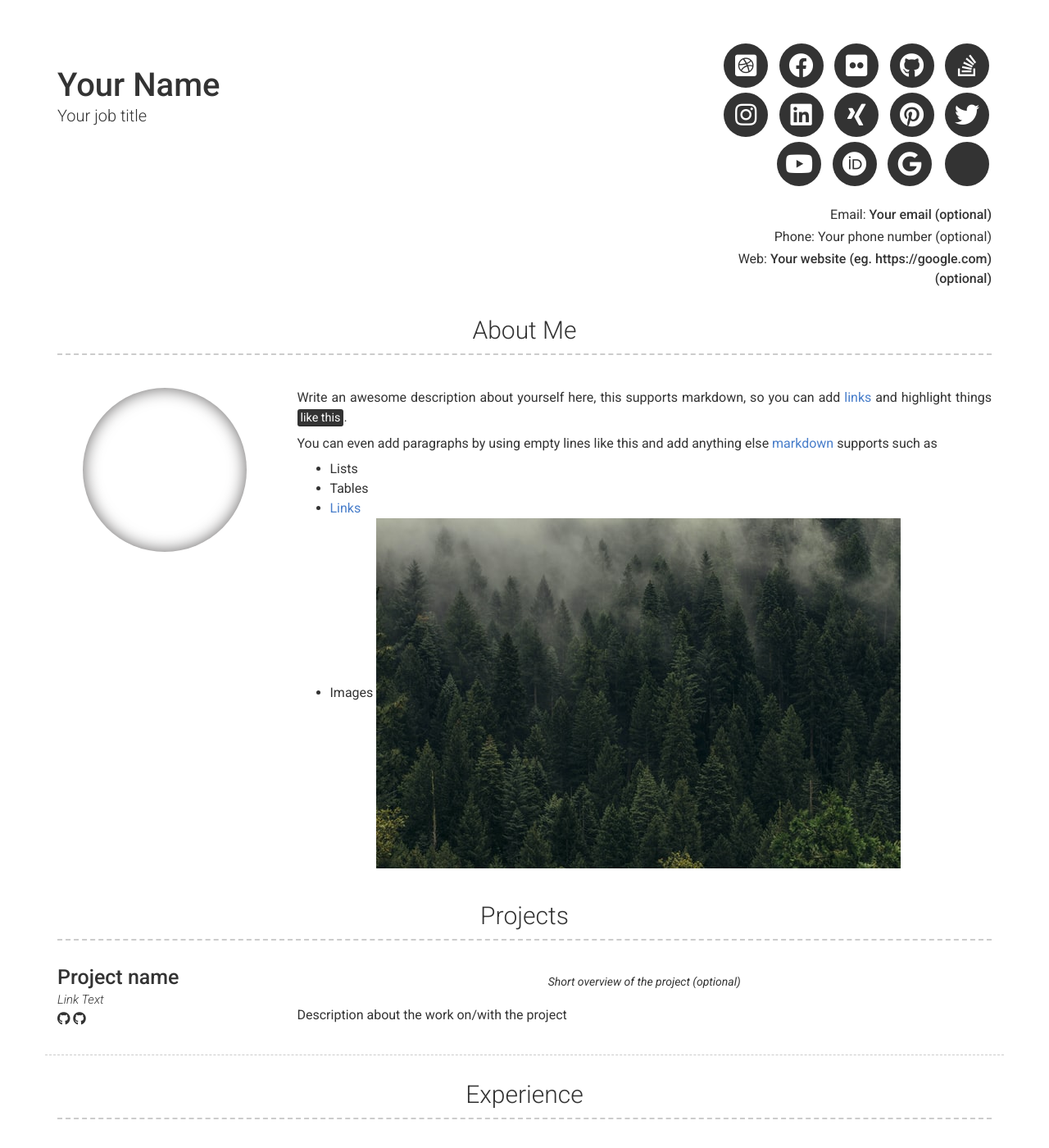
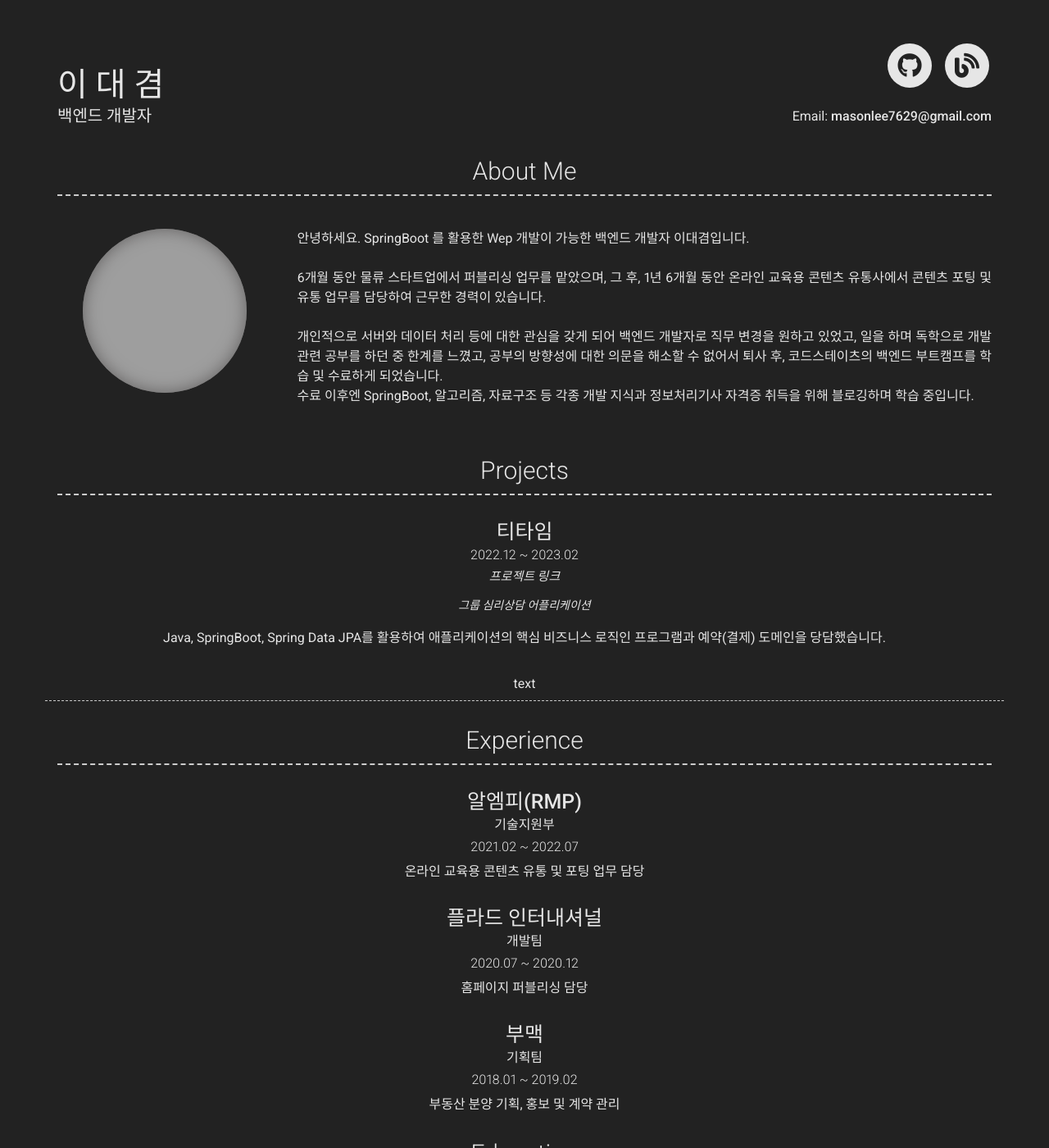
Before and after one commit to Masonlee7629/masonlee7629.github.io, a Jekyll site: the page built from index.md, in a window 1280 px wide and 1400 px high. Shown: the whole window at 82% size. Built offline with Jekyll 4.4.1, drawn with Linux system fonts in a browser that asks for light colours; nearby versions of some CDN libraries; some of the changed text lies outside the part shown; grey boxes are pictures that could not be loaded.

Commit message:
resume update

```diff
--- a/_config.yml
+++ b/_config.yml
@@ -6,38 +6,38 @@ repository: Git repository where your resume will be hosted, only required if yo
 version: 2
 
 # Personal info
-name: Your Name
-title: Your job title
-email: Your email (optional)
+name: 이 대 겸
+title: 백엔드 개발자
+email: masonlee7629@gmail.com
 # email_title: Email (Email title override)
-phone: Your phone number (optional)
+#phone: Your phone number (optional)
 # phone_title: Phone (Phone title override)
-website: Your website (eg. https://google.com)(optional)
+#website: Your website (eg. https://google.com)(optional)
 # website_title: Web (Website title override)
 
 # Dark Mode (true/false/never)
-darkmode: false
+darkmode: true
 
 # Social links
-twitter_username: jekyllrb
-github_username:  jekyll
-stackoverflow_username: "00000001"
-dribbble_username: jekyll
-facebook_username: jekyll
-flickr_username: jekyll
-instagram_username: jekyll
-linkedin_username: jekyll
-xing_username: jekyll
-pinterest_username: jekyll
-youtube_username: jekyll
-orcid_username: 0000-0000-0000-0000
-googlescholar_username: D847cGsAAAAJ
+#twitter_username: jekyllrb
+github_username: masonlee7629
+#stackoverflow_username: "00000001"
+#dribbble_username: jekyll
+#facebook_username: jekyll
+#flickr_username: jekyll
+#instagram_username: jekyll
+#linkedin_username: jekyll
+#xing_username: jekyll
+#pinterest_username: jekyll
+#youtube_username: jekyll
+#orcid_username: 0000-0000-0000-0000
+#googlescholar_username: D847cGsAAAAJ
 
 # Additional icon links
 additional_links:
-- title: Link name
-  icon: Font Awesome brand icon name (eg. fab fa-twitter) (https://fontawesome.com/icons?d=gallery&s=brands&m=free)
-  url: Link url (eg. https://google.com)
+- title: blog link
+  icon: fas fa-blog
+  url: https://masonlee7629.tistory.com/
 # - title: another link
 #   icon: font awesome brand icon name (eg. fab fa-twitter) (https://fontawesome.com/icons?d=gallery&s=brands&m=free)
 #   url: Link url (eg. https://google.com)
@@ -50,66 +50,98 @@ additional_links:
 
 # About Section
 # about_title: About Me (Use this to override about section title)
-about_profile_image: Directory of profile image (eg. images/profile.jpg)
+about_profile_image: images/profile/gyeoms.jpg
 about_content: | # this will include new lines to allow paragraphs
-  Write an awesome description about yourself here, this supports markdown, so you can add [links](http://foobar.com) and highlight things <mark>like this</mark>.
-
-  You can even add paragraphs by using empty lines like this and add anything else [markdown](https://www.markdownguide.org/getting-started#what-is-markdown) supports such as
-    - Lists
-    - Tables
-    - <a href="google.com">Links</a>
-    - Images ![alt text](/images/landscape-trees.jpg "Trees")
+  안녕하세요. SpringBoot 를 활용한 Wep 개발이 가능한 백엔드 개발자 이대겸입니다.
+  <br>
+  <br>
+  6개월 동안 물류 스타트업에서 퍼블리싱 업무를 맡았으며, 그 후, 1년 6개월 동안 온라인 교육용 콘텐츠 유통사에서 콘텐츠 포팅 및 유통 업무를 담당하여 근무한 경력이 있습니다.
+  <br>
+  <br>
+  개인적으로 서버와 데이터 처리 등에 대한 관심을 갖게 되어 백엔드 개발자로 직무 변경을 원하고 있었고, 일을 하며 독학으로 개발 관련 공부를 하던 중 한계를 느꼈고,
+  공부의 방향성에 대한 의문을 해소할 수 없어서 퇴사 후, 코드스테이츠의 백엔드 부트캠프를 학습 및 수료하게 되었습니다.<br>
+  수료 이후엔 SpringBoot, 알고리즘, 자료구조 등 각종 개발 지식과 정보처리기사 자격증 취득을 위해 블로깅하며 학습 중입니다.
+  <br>
+  <br>
+#  You can even add paragraphs by using empty lines like this and add anything else [markdown](https://www.markdownguide.org/getting-started#what-is-markdown) supports such as
+#    - Lists
+#    - Tables
+#    - <a href="google.com">Links</a>
+#    - Images ![alt text](/images/landscape-trees.jpg "Trees")
 
 content:
   - title: Projects # Title for the section
     layout: list # Type of content section (list/text)
     content:
-      - layout: left
+      - layout: top-middle
         border: weak  # Value of `weak` will display a weak border below this item. # Any
                       # other value (or no value) means no border will be displayed
-        title: Project name
-        link: Link to project (eg. sproogen.github.io/modern-resume-theme)(optional)
-        link_text: Link Text
-        additional_links:
-          - title:  Github page for project (eg. sproogen/modern-resume-theme)
-            icon: fab fa-github
-            url: Link to project (eg. sproogen.github.io/modern-resume-theme)(optional)
-          - title:  Github page for project (eg. sproogen/modern-resume-theme)
-            icon: fab fa-github
-            url: Link to project (eg. sproogen.github.io/modern-resume-theme)(optional)
+        title: 티타임
+#        sub_title: 그룹 심리상담 애플리케이션
+        caption: 2022.12 ~ 2023.02
+        link: http://project-teatime-dev.s3-website.ap-northeast-2.amazonaws.com/
+        link_text: 프로젝트 링크
+#        additional_links:
+#          - title:  Github page for project (eg. sproogen/modern-resume-theme)
+#            icon: fab fa-github
+#            url: Link to project (eg. sproogen.github.io/modern-resume-theme)(optional)
+#          - title:  Github page for project (eg. sproogen/modern-resume-theme)
+#            icon: fab fa-github
+#            url: Link to project (eg. sproogen.github.io/modern-resume-theme)(optional)
         quote: >
-          Short overview of the project (optional)
+          그룹 심리상담 어플리케이션
         description: | # this will include new lines to allow paragraphs
-          Description about the work on/with the project
+          <center style= "font-size:16px">Java, SpringBoot, Spring Data JPA를 활용하여 애플리케이션의 핵심 비즈니스 로직인 프로그램과 예약(결제) 도메인을 당담했습니다.</center>
+          <br>
+          <center style= "font-size:16px">text</center>
   - title: Experience
     layout: list
     content:
-      - layout: right
-        title: Company name
-        sub_title: Job title
-        caption: Date Range (eg. November 2016 - present)
-        link: Link to company (optional)
-        quote: >
-          Short description of the company (optional)
+      - layout: top-middle
+        title: 알엠피(RMP)
+        sub_title: 기술지원부
+        caption: 2021.02 ~ 2022.07
+#        link: thermp.co.kr
+#        quote: >
+#          Short description of the company (optional)
+        description: <center style= "font-size:16px">온라인 교육용 콘텐츠 유통 및 포팅 업무 담당</center>
+      - layout: top-middle
+        title: 플라드 인터내셔널
+        sub_title: 개발팀
+        caption: 2020.07 ~ 2020.12
         description: | # this will include new lines to allow paragraphs
-          Description of role
+          <center style= "font-size:16px">홈페이지 퍼블리싱 담당</center>
+      - layout: top-middle
+        title: 부맥
+        sub_title: 기획팀
+        caption: 2018.01 ~ 2019.02
+        description: | # this will include new lines to allow paragraphs
+          <center style= "font-size:16px">부동산 분양 기획, 홍보 및 계약 관리</center>
   - title: Education
     layout: list
     content:
-      - layout: top-right
-        title: Institution name
-        sub_title: Qualifications (eg. BA Performing Arts)
-        caption: Date Range (eg. 2016 - 2019)
-        quote: >
-          Short institution or course description (optional)
-        description: | # this will include new lines to allow paragraphs
-          Description of qualification
-  - title: A Little More About Me
-    layout: text
-    content: | # this will include new lines to allow paragraphs
-      This is where you can write a little more about yourself. You could title this section **Interests** and include some of your other interests.
-
-      Or you could title it **Skills** and write a bit more about things that make you more desirable, like *leadership* or *teamwork*
+      - layout: top-middle
+        title: 코드스테이츠 (Code States)
+        sub_title: Software Engineering Bootcamp, BackEnd41기
+        caption: 2022.08 ~ 2023.02 (수료)
+      - layout: top-middle
+        title: 배재대학교 한류문화산업대학원
+        sub_title: 문화산업학과
+        caption: 2016.03 ~ 2018.02 (졸업)
+      - layout: top-middle
+        title: 배재대학교
+        sub_title: 미디어콘텐츠학과
+        caption: 2010.03 ~ 2016.02 (졸업)
+      #        quote: >
+      #          Short institution or course description (optional)
+      #        description: | # this will include new lines to allow paragraphs
+      #          Description of qualification
+#  - title: A Little More About Me
+#    layout: text
+#    content: | # this will include new lines to allow paragraphs
+#      This is where you can write a little more about yourself. You could title this section **Interests** and include some of your other interests.
+#
+#      Or you could title it **Skills** and write a bit more about things that make you more desirable, like *leadership* or *teamwork*
 
 # Footer
 footer_show_references: true
```
